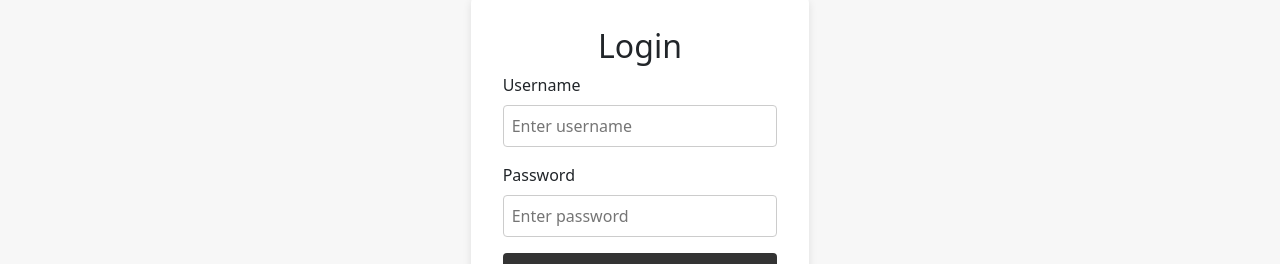
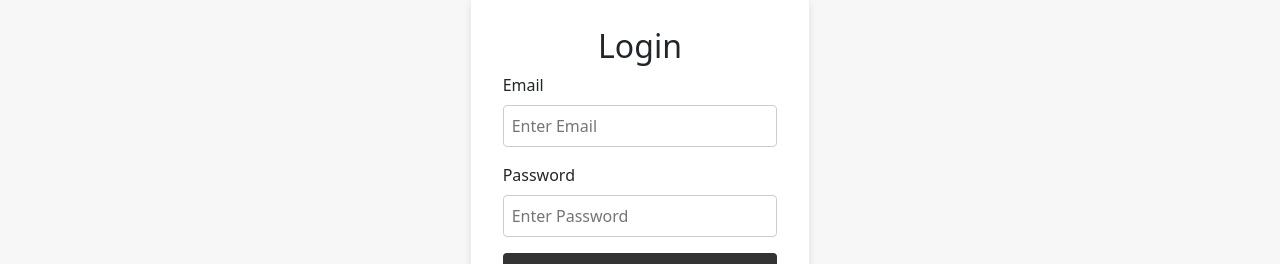
Before and after one commit to Srutarshi-Ghosh/LendMo-Frontend, a React (Create React App) app: page /login in a window 1280 px wide. Shown: the part 536-800 px from the top of the page. Built offline with nearby package versions, Linux system fonts and the light colour scheme.

Commit message:
Fixed LoginForm bug

```diff
--- a/src/components/LoginForm.tsx
+++ b/src/components/LoginForm.tsx
@@ -1,21 +1,35 @@
-import React from 'react';
-import styles from '../styles/LoginForm.module.css'
+import React, { useState } from 'react';
+import styles from '../styles/LoginForm.module.css';
 
-const loginForm = () => {
+const LoginForm = () => {
+	const [loginFormData, setLoginFormData] = useState({
+		email: '',
+		password: '',
+	});
+
+	const handleChange = (event: React.FormEvent<HTMLInputElement>): void => {
+		const { name, value } = event.target as HTMLInputElement;
+		setLoginFormData({ ...loginFormData, [name]: value });
+	};
+
 	return (
 		<form>
 			<div className={styles.inputGroup}>
-				<label>Username</label>
+				<label>Email</label>
 				<input
 					type='text'
-					placeholder='Enter username'
+					name='email'
+					placeholder='Enter Email'
+					onChange={handleChange}
 				/>
 			</div>
 			<div className={styles.inputGroup}>
 				<label>Password</label>
 				<input
 					type='password'
-					placeholder='Enter password'
+					name='password'
+					placeholder='Enter Password'
+					onChange={handleChange}
 				/>
 			</div>
 			<button
@@ -28,4 +42,4 @@ const loginForm = () => {
 	);
 };
 
-export default loginForm;
+export default LoginForm;
--- a/src/layouts/LoginPage.tsx
+++ b/src/layouts/LoginPage.tsx
@@ -1,14 +1,14 @@
 import React from 'react';
 import styles from '../styles/LoginPage.module.css';
 import { Link } from 'react-router-dom';
-import loginForm from '../components/LoginForm';
+import LoginForm from '../components/LoginForm';
 
 const LoginPage = () => {
 	return (
 		<div className={styles.container}>
 			<div className={styles.loginBox}>
 				<h2>Login</h2>
-				{loginForm()}
+				{LoginForm()}
 				<div className={styles.registerLink}>
 					Don't have an account?
 					<Link to='/register'>Register here</Link>
```
